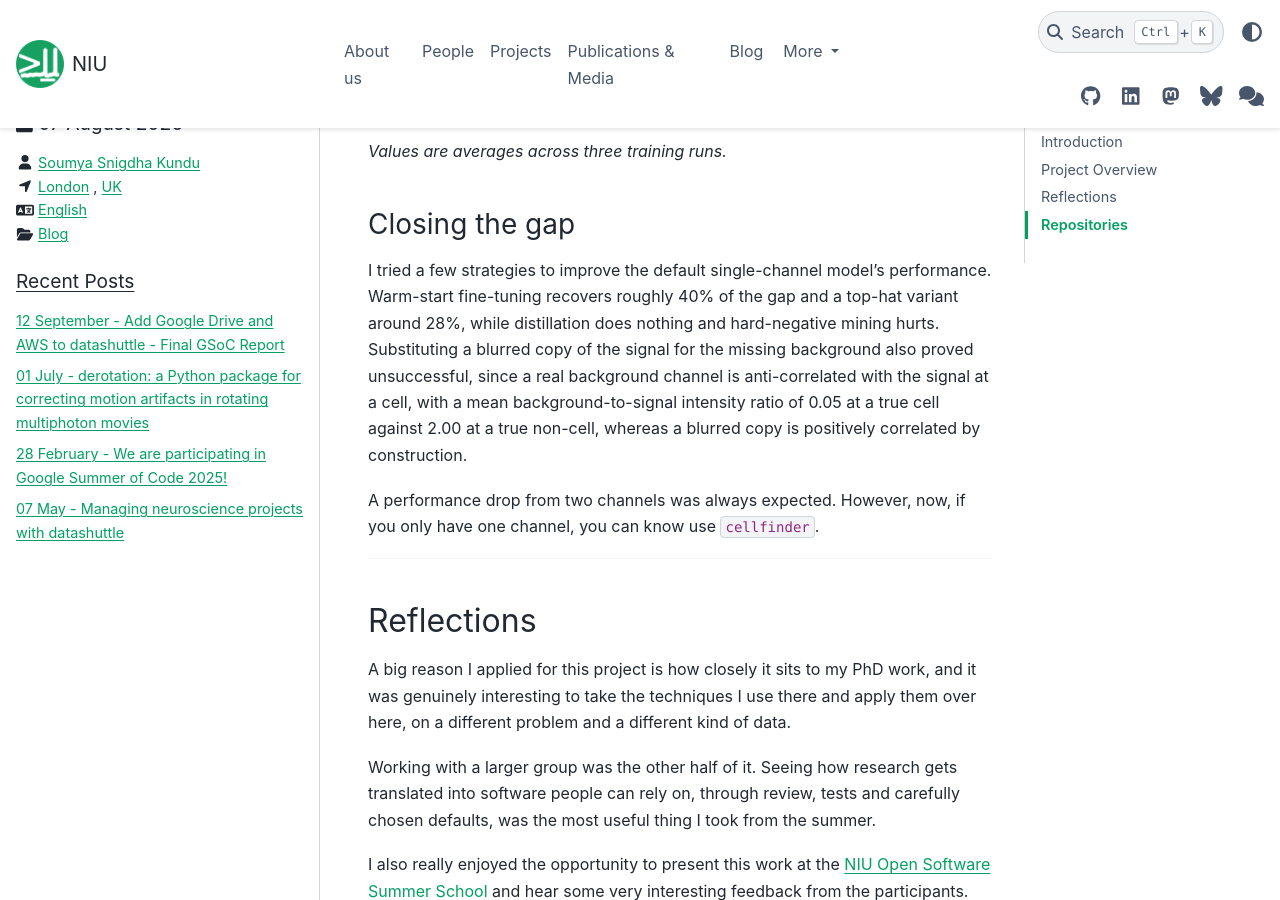
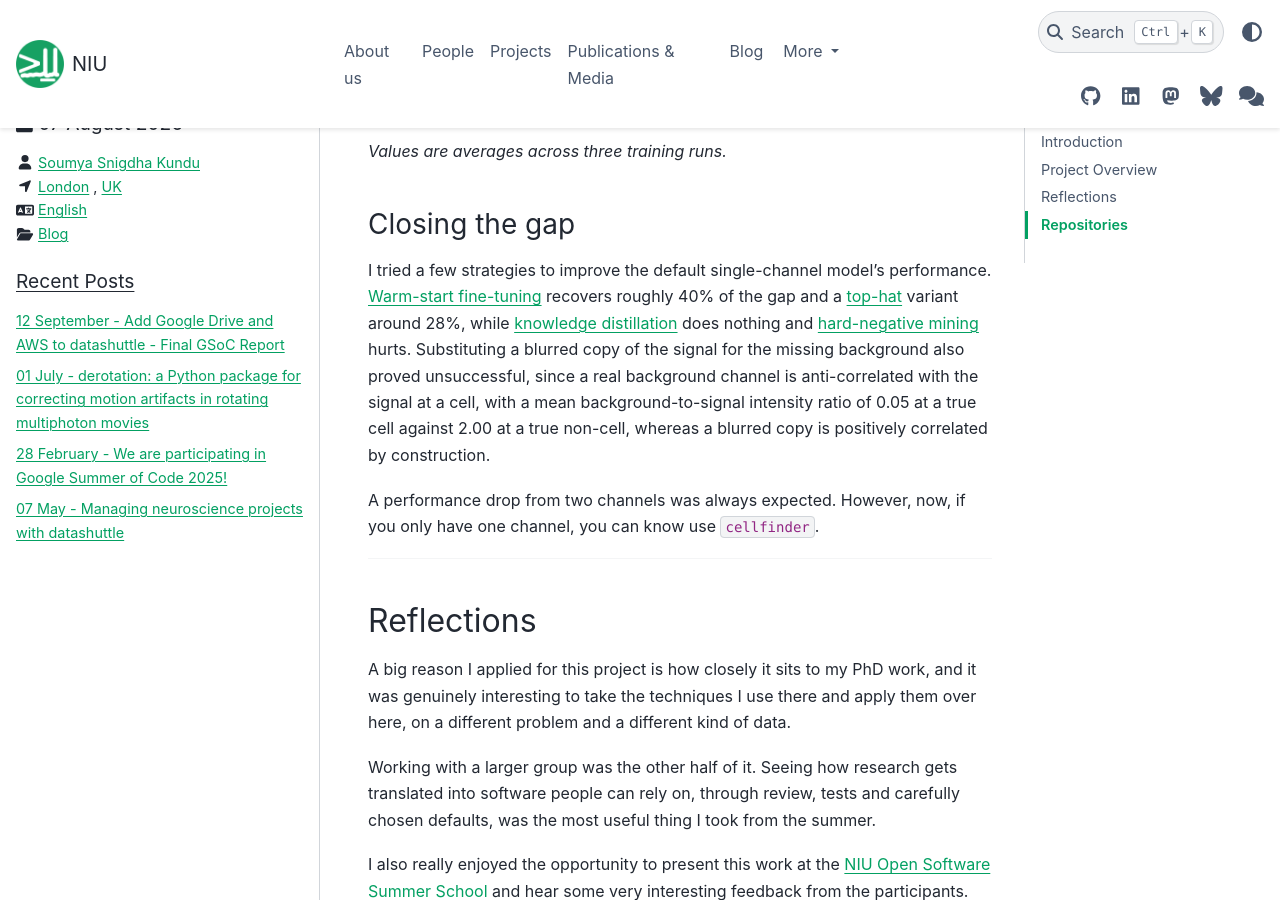
Before and after one commit to neuroinformatics-unit/neuroinformatics-unit.github.io, a Sphinx documentation site: the page built from docs/source/blog/gsoc_2026_cellfinder.md, in a window 1280 px wide and 900 px high, scrolled down 2458 px. Built offline with Sphinx 7.4.7 and the PyData theme 0.15.4, drawn with Linux system fonts in a browser that asks for light colours; nearby versions of some CDN libraries; pages that are not in the unit, such as notebooks, are missing from menus.

Commit message:
Link references for the single-channel training strategies

```diff
--- a/docs/source/blog/gsoc_2026_cellfinder.md
+++ b/docs/source/blog/gsoc_2026_cellfinder.md
@@ -64,7 +64,7 @@
 
 ### Closing the gap
 
-I tried a few strategies to improve the default single-channel model's performance. Warm-start fine-tuning recovers roughly 40% of the gap and a top-hat variant around 28%, while distillation does nothing and hard-negative mining hurts. Substituting a blurred copy of the signal for the missing background also proved unsuccessful, since a real background channel is anti-correlated with the signal at a cell, with a mean background-to-signal intensity ratio of 0.05 at a true cell against 2.00 at a true non-cell, whereas a blurred copy is positively correlated by construction.
+I tried a few strategies to improve the default single-channel model's performance. [Warm-start fine-tuning](https://arxiv.org/abs/1910.08475) recovers roughly 40% of the gap and a [top-hat](https://en.wikipedia.org/wiki/Top-hat_transform) variant around 28%, while [knowledge distillation](https://arxiv.org/abs/1503.02531) does nothing and [hard-negative mining](https://arxiv.org/abs/1604.03540) hurts. Substituting a blurred copy of the signal for the missing background also proved unsuccessful, since a real background channel is anti-correlated with the signal at a cell, with a mean background-to-signal intensity ratio of 0.05 at a true cell against 2.00 at a true non-cell, whereas a blurred copy is positively correlated by construction.
 
 A performance drop from two channels was always expected. However, now, if you only have one channel, you can know use `cellfinder`.
 
```
